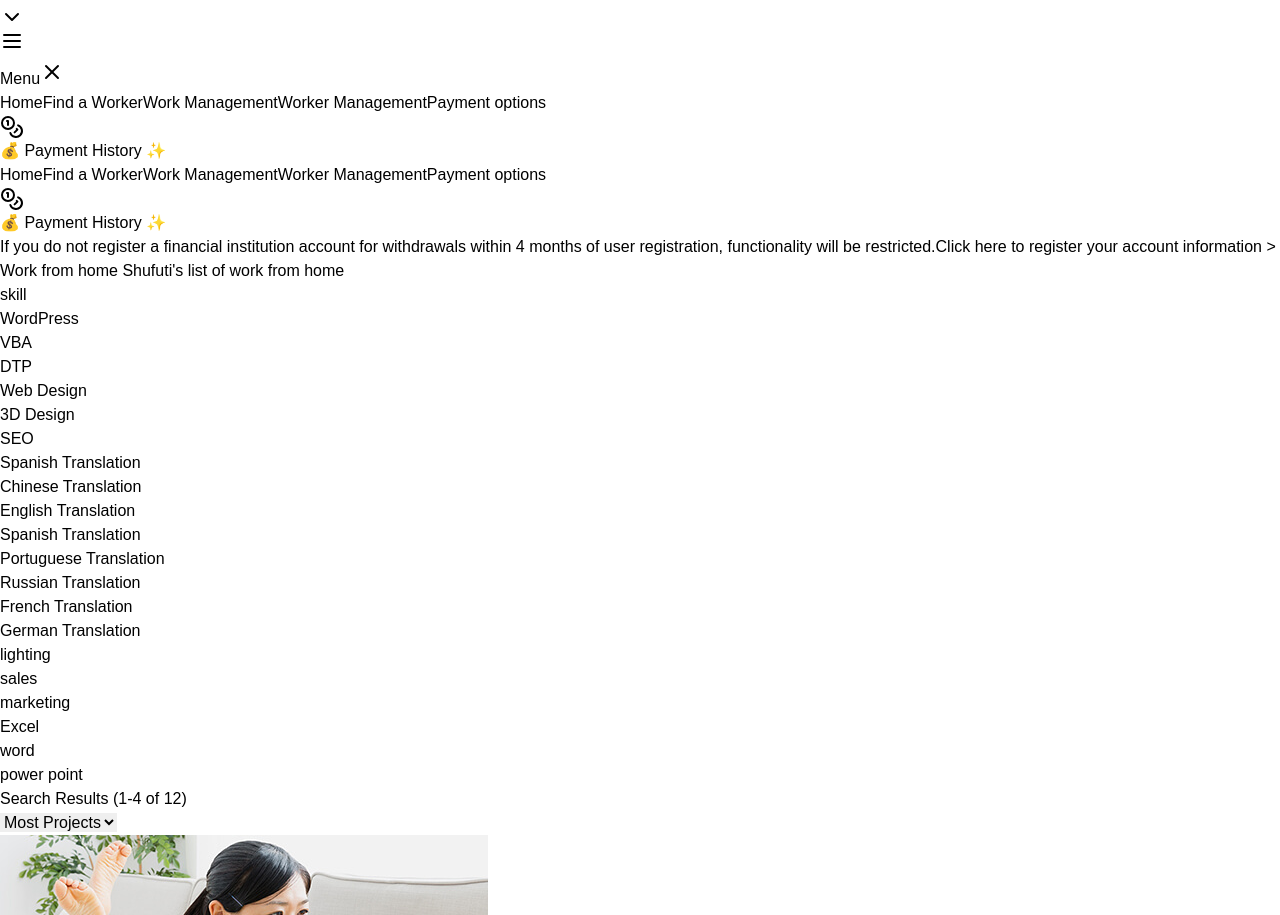
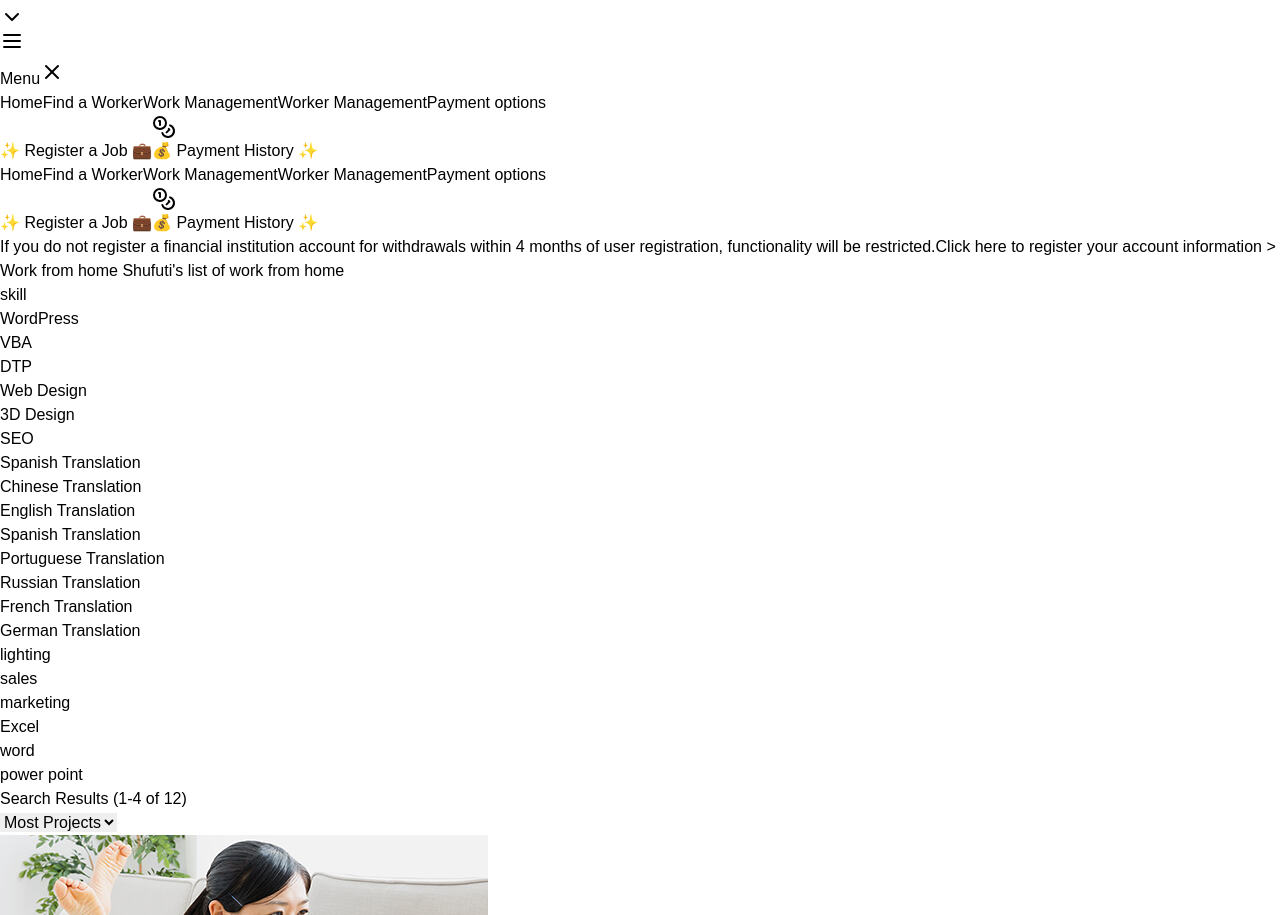
Before and after one commit to SumaiyaTarannumNoor/SharApu-Job-Portal, a React (Vite) app: page /find-a-worker in a window 1280 px wide. Shown: the part 846-1761 px from the top of the page. Built offline with nearby package versions, Linux system fonts and the light colour scheme.

Commit message:
RegisterAJob Button

```diff
--- a/src/components/Profile/HirerProfile/HirerDrawerNavigation.jsx
+++ b/src/components/Profile/HirerProfile/HirerDrawerNavigation.jsx
@@ -37,7 +37,11 @@ const HirerDrawerNavigation = () => {
     setIsOpen(false);
   };
 
-  // Close drawer when screen size becomes large
+  const handleRegisterJob = () => {
+    navigate('/register-job');
+    setIsOpen(false);
+  };
+
   useEffect(() => {
     const handleResize = () => {
       if (window.innerWidth >= 1024) {
@@ -49,7 +53,6 @@ const HirerDrawerNavigation = () => {
     return () => window.removeEventListener('resize', handleResize);
   }, []);
 
-  // Prevent body scroll when drawer is open
   useEffect(() => {
     if (isOpen) {
       document.body.style.overflow = 'hidden';
@@ -134,8 +137,28 @@ const HirerDrawerNavigation = () => {
               Payment options
             </MobileNavLink>
 
+            <div className="px-2 py-2 space-y-2">
+              {/* Mobile Register Job Button */}
+              <button
+                onClick={handleRegisterJob}
+                className="w-full
+                  bg-gradient-to-r from-blue-400 to-blue-600
+                  hover:from-blue-500 hover:to-blue-700
+                  text-white font-semibold
+                  rounded-full px-6 py-2.5
+                  flex items-center justify-center gap-2
+                  transition-all duration-300
+                  transform hover:scale-105
+                  shadow-lg hover:shadow-xl
+                  border-2 border-blue-300
+                  hover:border-blue-400
+                  animate-pulse hover:animate-none
+                "
+              >
+                <span className="font-medium">✨ Register a Job 💼</span>
+              </button>
+
               {/* Mobile Payment History Button */}
-            <div className="px-2 py-2">
               <button
                 onClick={handlePaymentHistory}
                 className="w-full bg-yellow-400 hover:bg-yellow-500 text-gray-800
@@ -187,6 +210,27 @@ const HirerDrawerNavigation = () => {
             </NavLink>
           </div>
 
+          <div className="flex items-center gap-4">
+            {/* Desktop Register Job Button */}
+            <button
+              onClick={handleRegisterJob}
+              className="
+                bg-gradient-to-r from-blue-400 to-blue-600
+                hover:from-blue-500 hover:to-blue-700
+                text-white font-semibold
+                rounded-full px-6 py-2
+                flex items-center gap-2
+                transition-all duration-300
+                transform hover:scale-105
+                shadow-lg hover:shadow-xl
+                border-2 border-blue-300
+                hover:border-blue-400
+                animate-pulse hover:animate-none
+              "
+            >
+              ✨ Register a Job 💼
+            </button>
+
             {/* Desktop Payment History Button */}
             <button
               onClick={handlePaymentHistory}
@@ -198,6 +242,7 @@ const HirerDrawerNavigation = () => {
               <Coins className="w-5 h-5" />
               <span className="font-medium">💰 Payment History ✨</span>
             </button>
+          </div>
         </div>
       </nav>
     </div>
```
Lines whose indentation alone changed are shown as unchanged.
